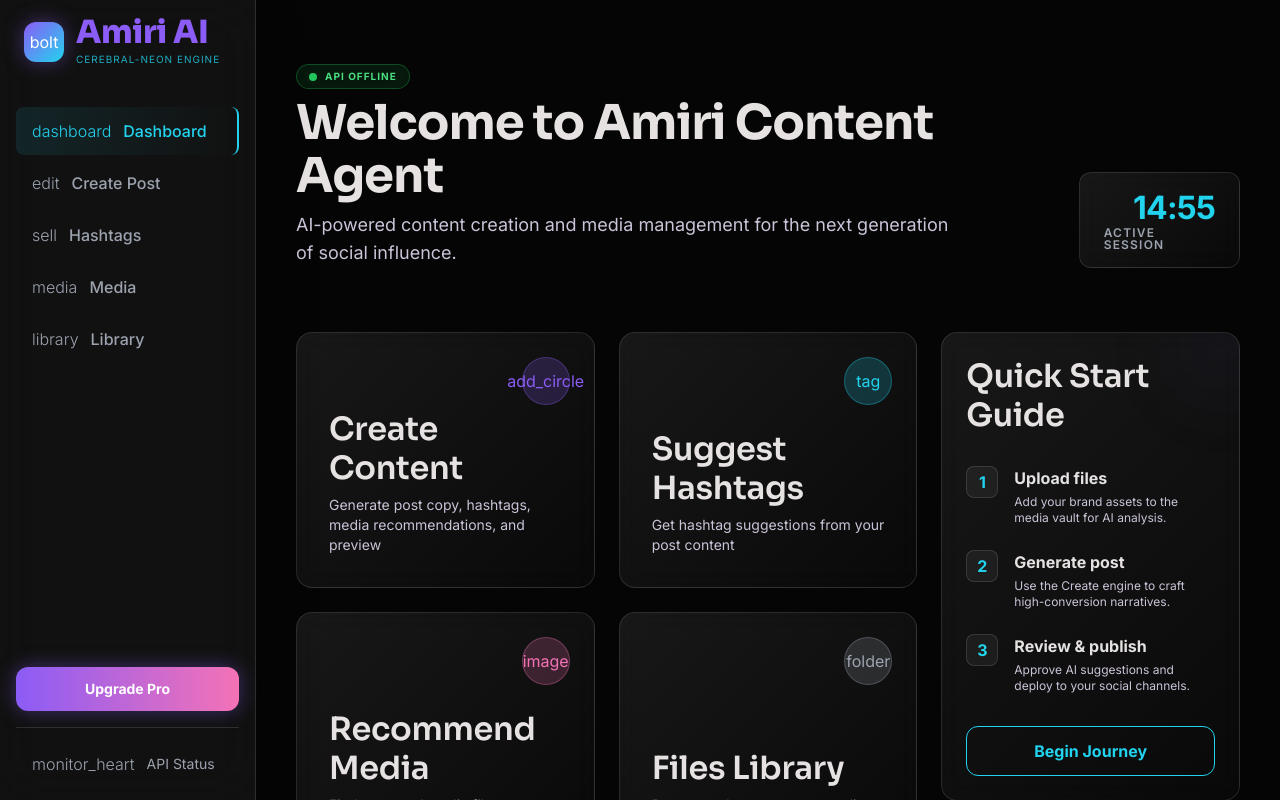
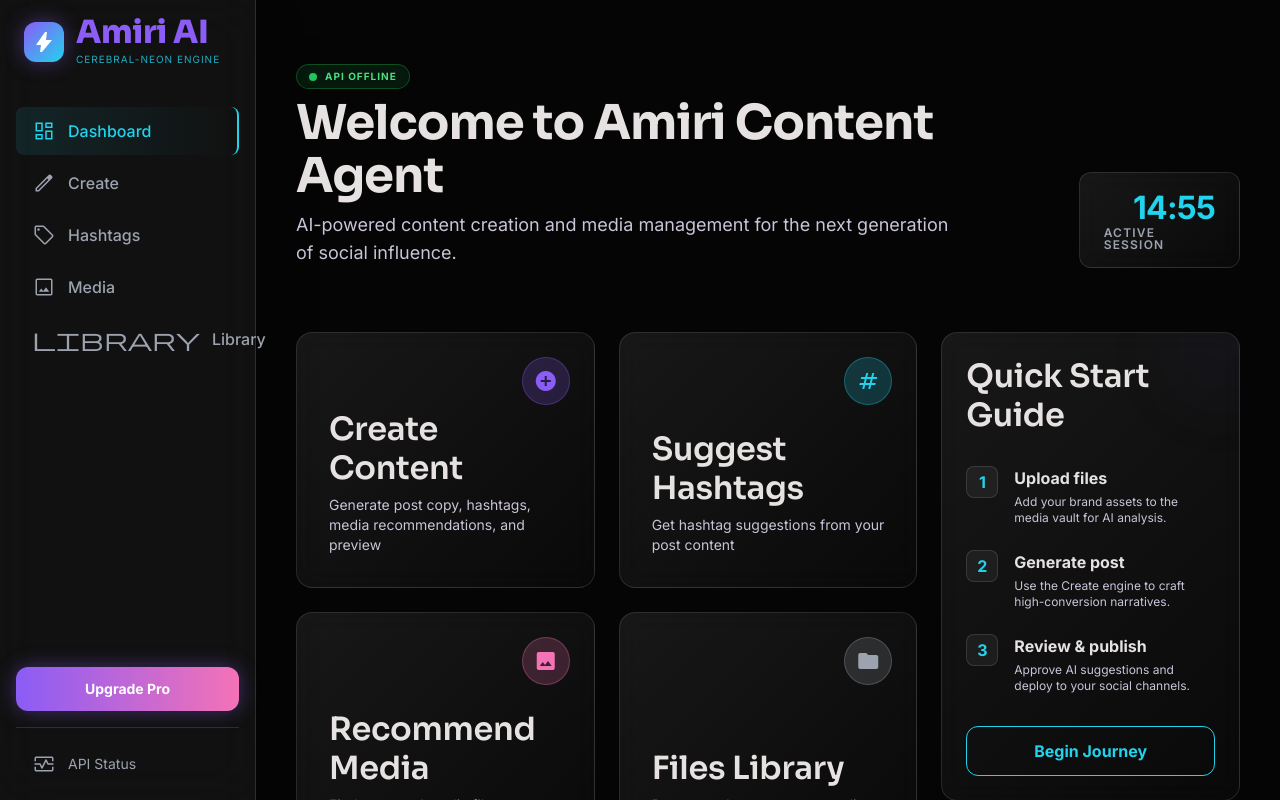
Before and after one commit to MohammedAH10/Lyra-Content-Agent, a Next.js app in the folder frontend/: page / in a window 1280 px wide. Shown: the top 800 px of the page. Built offline with nearby package versions, Linux system fonts and the light colour scheme; no server answers.

Commit message:
Move icons text to material symbols

```diff
--- a/frontend/src/app/globals.css
+++ b/frontend/src/app/globals.css
@@ -3,7 +3,6 @@
 @tailwind utilities;
 
 @import url('https://fonts.googleapis.com/css2?family=Sora:wght@400;600;700;800&family=Inter:wght@400;500;600&display=swap');
-@import url('https://fonts.googleapis.com/css2?family=Material+Symbols+Outlined:wght,FILL@100..700,0..1&display=swap');
 
 @layer base {
   body {
--- a/frontend/src/app/layout.tsx
+++ b/frontend/src/app/layout.tsx
@@ -18,6 +18,12 @@ export default function RootLayout({
 }) {
   return (
     <html lang="en" className="dark">
+      <head>
+        <link
+          rel="stylesheet"
+          href="https://fonts.googleapis.com/css2?family=Material+Symbols+Outlined:opsz,wght,FILL@20..48,100..700,0..1&display=swap"
+        />
+      </head>
       <body className={`${inter.variable} ${sora.variable} font-inter antialiased`}>
         <AppShell>{children}</AppShell>
       </body>
--- a/frontend/src/components/layout/MobileNav.tsx
+++ b/frontend/src/components/layout/MobileNav.tsx
@@ -7,10 +7,10 @@ import { cn } from '@/utils/formatters';
 
 const navItems = [
   { href: '/', label: 'Dashboard', icon: 'dashboard' },
-  { href: '/generate-post', label: 'Create Post', icon: 'edit' },
-  { href: '/suggest-hashtags', label: 'Hashtags', icon: 'local_offer' },
-  { href: '/recommend-media', label: 'Recommend Media', icon: 'collections' },
-  { href: '/files', label: 'File Library', icon: 'folder' },
+  { href: '/generate-post', label: 'Create', icon: 'edit' },
+  { href: '/suggest-hashtags', label: 'Hashtags', icon: 'sell' },
+  { href: '/recommend-media', label: 'Media', icon: 'photo' },
+  { href: '/files', label: 'Library', icon: 'library' },
 ];
 
 export default function MobileNav() {
--- a/frontend/src/components/layout/Sidebar.tsx
+++ b/frontend/src/components/layout/Sidebar.tsx
@@ -6,9 +6,9 @@ import { cn } from '@/utils/formatters';
 
 const navItems = [
   { href: '/', label: 'Dashboard', icon: 'dashboard' },
-  { href: '/generate-post', label: 'Create Post', icon: 'edit' },
+  { href: '/generate-post', label: 'Create', icon: 'edit' },
   { href: '/suggest-hashtags', label: 'Hashtags', icon: 'sell' },
-  { href: '/recommend-media', label: 'Media', icon: 'media' },
+  { href: '/recommend-media', label: 'Media', icon: 'photo' },
   { href: '/files', label: 'Library', icon: 'library' },
 ];
 
```
Also changed, not shown: 1 other file (tests, documents, lock files or other folders).
